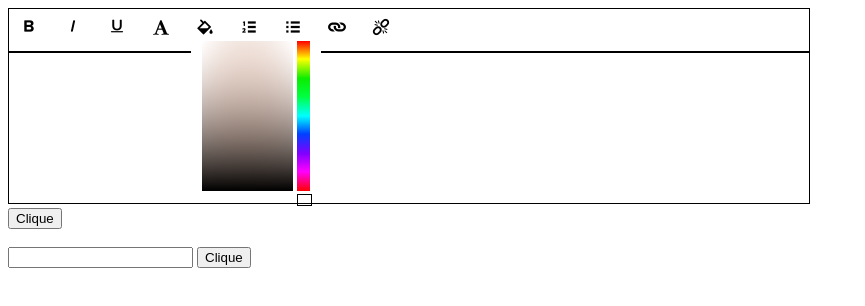
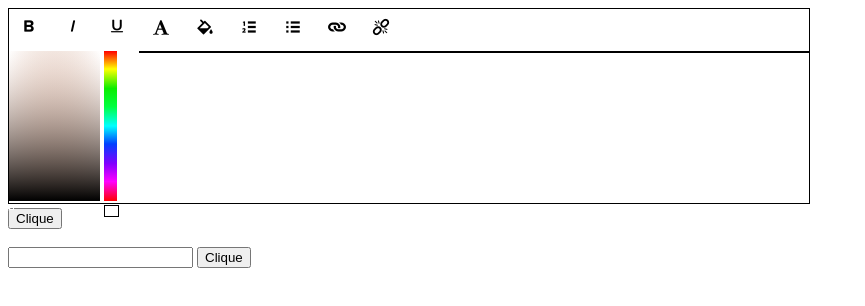
Before and after one commit to renanaragao/edittext, a website: page index.html in a window 1280 px wide. Both pictures are taken after a click on the button 205 px from the left and 30 px from the top of the page. Shown: the whole page, without its empty margins (0-865 px from the left). Drawn offline with Linux system fonts and the light colour scheme.

Commit message:
Selecionar cor

```diff
--- a/app/css/exittext.css
+++ b/app/css/exittext.css
@@ -50,7 +50,7 @@
   width: 130px !important;
   height: 150px !important;
   background-color: white;
-
+  display: none;
 
 }
 
--- a/app/script/comandoFactory.js
+++ b/app/script/comandoFactory.js
@@ -3,7 +3,7 @@
 edittext = edittext || {};
 
 edittext.comandoFactory  = {
-	criar: function(piframe, command){
+	criar: function(editor, piframe, command){
 
 		var iframe = piframe.contentDocument;
 
@@ -15,7 +15,7 @@ edittext.comandoFactory  = {
 
 		if(command === 'fontSize') return new edittext.FontSize(iframe);
 
-		if(command === 'foreColor') return new edittext.ForeColor(iframe);
+		if(command === 'foreColor') return edittext.ForeColor(iframe, editor);
 
 		if(command === 'insertorderedlist') return new edittext.Insertorderedlist(iframe);
 
--- a/app/script/comandos/foreColor.js
+++ b/app/script/comandos/foreColor.js
@@ -1,18 +1,21 @@
 edittext = edittext || {};
 
-edittext.ForeColor = function(iframe) {
+edittext.ForeColor = function(iframe, editor) {
 
 	var _iframe = iframe;
+
+	var _editor = editor;
 
 	return {
 		executar: function() {
 
-			_iframe.execCommand('foreColor', false, hex);
+			_editor.controles.editorColorPicker.colorPickerElement.style.display = 'block';
 
 		},
 		setColor: function(hex){
 
-			_iframe.execCommand('foreColor', false, hex);
+			_iframe.execCommand('ForeColor', false, hex);
+			_editor.controles.editorColorPicker.colorPickerElement.style.display = 'none';
 
 		}
 	}
--- a/app/script/editor.js
+++ b/app/script/editor.js
@@ -6,9 +6,11 @@ edittext.Editor = function(editor) {
 
 	var self = this, command;
 
-	var buttons = [].slice.call(editor.querySelectorAll('.edittext-controles > button'));
+	self.elment = editor;
 
-	var iframe = editor.querySelectorAll('.edittext-input > iframe')[0];
+	var buttons = [].slice.call(self.elment.querySelectorAll('.edittext-controles > button'));
+
+	var iframe = self.elment.querySelectorAll('.edittext-input > iframe')[0];
 
 	iframe.contentDocument.designMode = 'on';
 
@@ -16,14 +18,20 @@ edittext.Editor = function(editor) {
 
 		command = button.getAttribute('data-command');
 
-		self[command] = edittext.comandoFactory.criar(iframe, button.getAttribute('data-command'));
+		self[command] = edittext.comandoFactory.criar(self ,iframe, command);
 
-		button.addEventListener('click', self[command].executar, true);
+		button.addEventListener('click', function(){
+			self[this.getAttribute('data-command')].executar();
+		}, true);
+
 
 	});
 
 	self.controles = {
-		colorPicker: edittext.colorPickerFactory(editor, self.foreColor.setColor)
+		editorColorPicker: {
+			colorPicker: edittext.colorPickerFactory(self.elment, self.foreColor.setColor),
+			colorPickerElement: self.elment.getElementsByClassName('edittext-color-picker')[0]
+		}
 	}
 
 	self.getData = function() {
--- a/index.html
+++ b/index.html
@@ -14,8 +14,11 @@
 		        <button type="button" data-command="italic" title="Itálico" ><span class="icon icon-icon-italic"></span></button>
 		        <button type="button" data-command="underline" title="Sublinhado" class=""><span class="icon icon-icon-underline"></span></button>
 		        <button type="button" data-command="fontSize" title="Tamanho da fonte" class=""><span class="icon icon-font-size"></span></button>
-		        <button type="button" data-command="foreColor" title="Cor da fonte" class="">
-		        	<span class="icon icon-color-picker"></span>
+		        <button type="button" data-command="foreColor" title="Cor da fonte" class=""><span class="icon icon-color-picker"></span></button>
+		        <button type="button" data-command="insertorderedlist" title="Lista ordenada" class=""><span class="icon icon-icon-list-ordered"></span></button>
+		        <button type="button" data-command="insertunorderedlist" title="Lista não ordenada" class=""><span class="icon icon-icon-list-unordered"></span></button>
+		        <button type="button" data-command="createLink" title="Adicionar link" class=""><span class="icon icon-icon-link"></span></button>
+		        <button type="button" data-command="unLink" title="Remover link" class=""><span class="icon icon-icon-unlink"></span></button>
 		        <div class="edittext-color-picker">
 	        		<div class="picker-wrapper">
 			           <div class="picker"></div>
@@ -26,11 +29,6 @@
 			           <div class="slider-indicator"></div>
 			        </div>
 	        	</div>
-		        </button>
-		        <button type="button" data-command="insertorderedlist" title="Lista ordenada" class=""><span class="icon icon-icon-list-ordered"></span></button>
-		        <button type="button" data-command="insertunorderedlist" title="Lista não ordenada" class=""><span class="icon icon-icon-list-unordered"></span></button>
-		        <button type="button" data-command="createLink" title="Adicionar link" class=""><span class="icon icon-icon-link"></span></button>
-		        <button type="button" data-command="unLink" title="Remover link" class=""><span class="icon icon-icon-unlink"></span></button>
 	    	</div>
 	    	<div class="edittext-input">
 	    		<textarea name="" style="display:none;" id="" cols="30" rows="10"></textarea>
```
Lines whose indentation alone changed are shown as unchanged.
